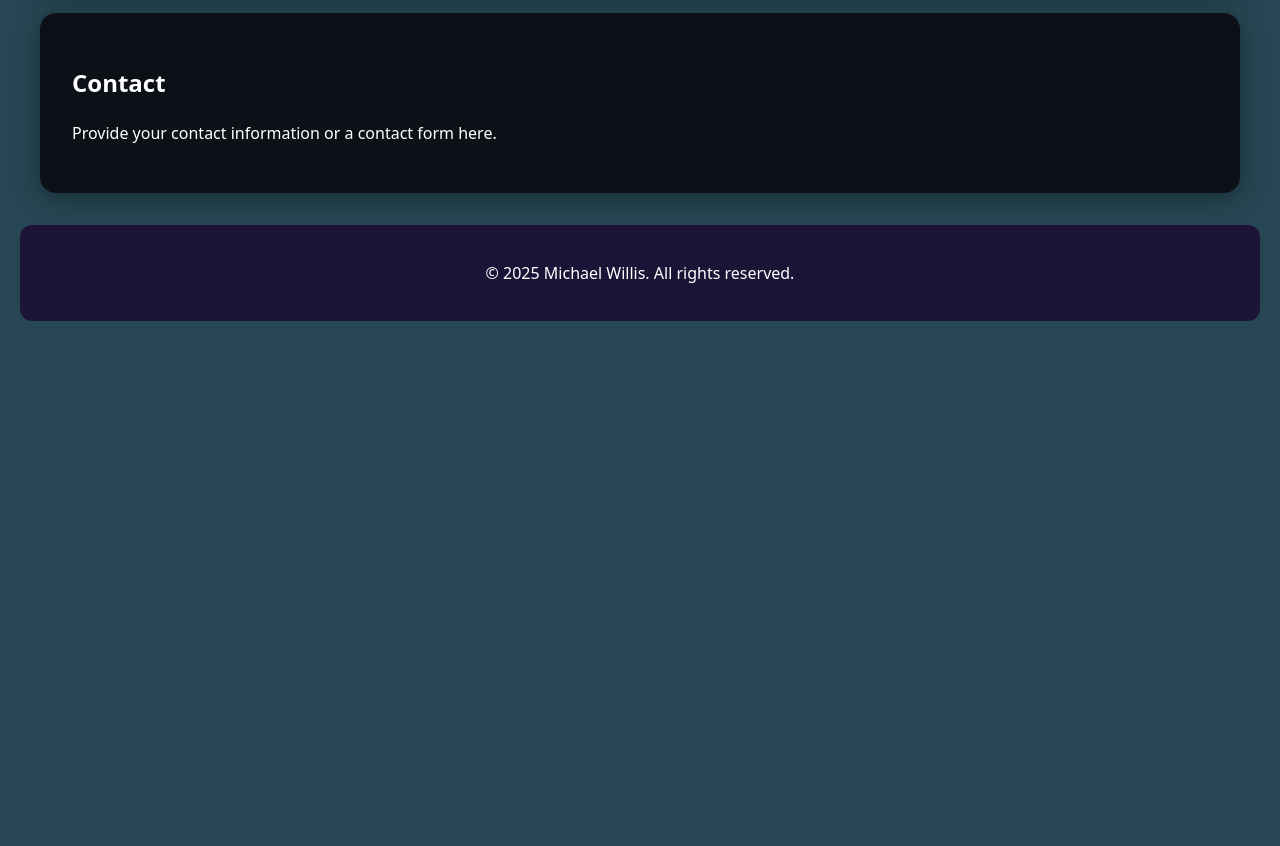
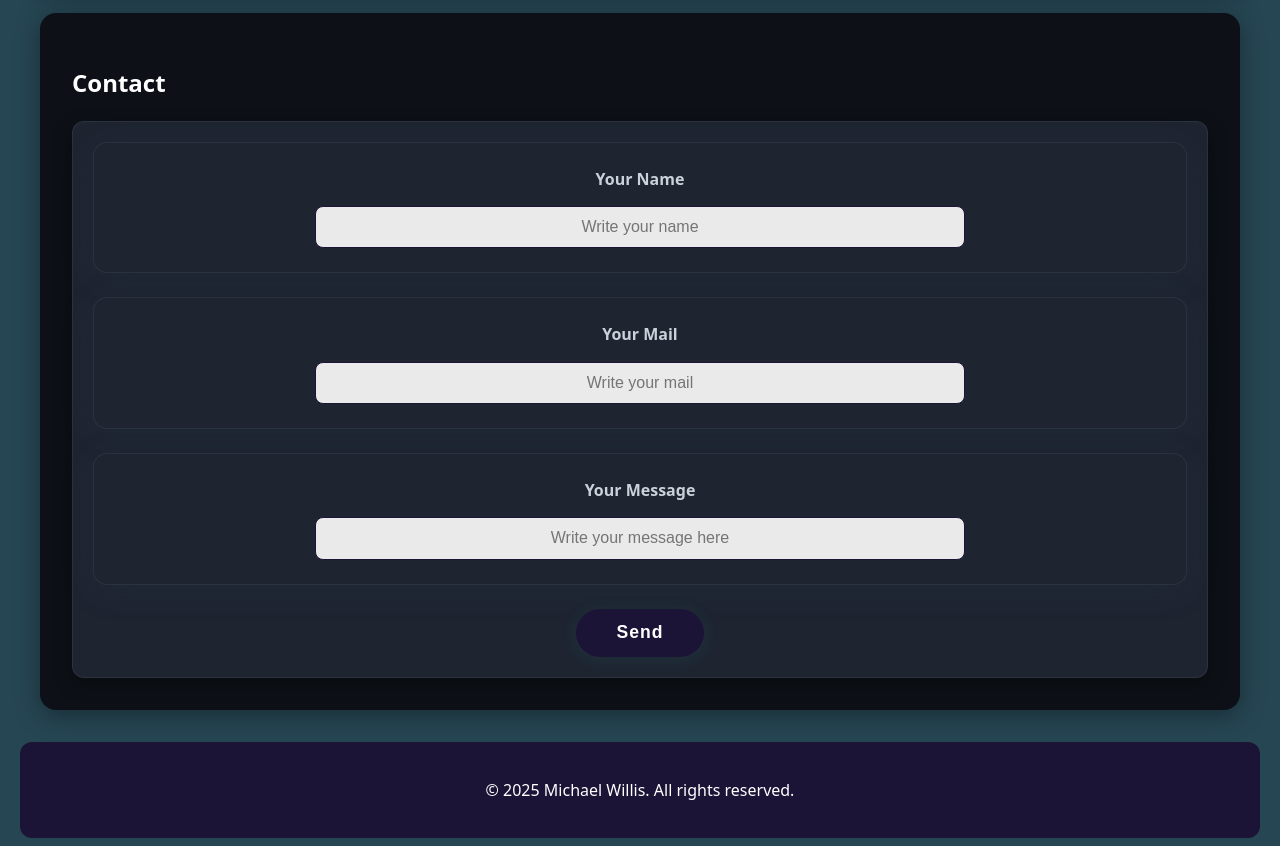
Before and after one commit to AlbertoWebDev/Portfolio-Proyect, a plain HTML site: page index.html in a window 1280 px wide. Shown: the part 2480-3326 px from the top of the page. Before the commit the page ends 2809 px from the top, so only its background shows below. Drawn offline with nearby package versions, Linux system fonts and the light colour scheme; a web font is replaced by a local one.

Commit message:
contact form added

```diff
--- a/index.html
+++ b/index.html
@@ -131,8 +131,26 @@
 
     <section id="contact" class="content-section">
       <h2>Contact</h2>
-      <p>Provide your contact information or a contact form here.</p>
-    </section>
+        <form>
+          <div class="card">
+            <div class=" card form-card">
+              <label id="text-area" for="name">Your Name<br></label>
+              <input type="text" id="form-element" name="name" placeholder="Write your name" required value>
+            </div>
+            <div class="card form-card">
+              <label id="text-area" for="mail">Your Mail<br></label>
+              <input type="mail" id="form-element" name="mail" placeholder="Write your mail" required value>
+            </div>
+            <div class="card form-card">
+              <label id="text-area" for="text">Your Message<br></label>
+              <input type="text" id="form-element" name="message" placeholder="Write your message here" required value>
+            </div>
+            <button type="card-submit" class="contact-form-btn">
+              Send
+            </button>
+          </div>
+        </form>
+      </section>
   </main>
 
   <footer class="site-footer">
--- a/style.css
+++ b/style.css
@@ -165,6 +165,96 @@ section {
 
 .project--icon img { width: 400px; }
 
+.form-card {
+  color: #222;
+  background: var(--card-bg);
+  margin: 0 0 1.5rem 0;
+  padding: 1.5rem 2rem;
+  box-shadow: 0 6px 32px rgba(44,62,80,0.18);
+  border-radius: 14px;
+  display: flex;
+  flex-direction: column;
+  gap: 0.5rem;
+  align-items: center; /* Add this line to center children horizontally */
+}
+
+.form-card label {
+  font-weight: 600;
+  color: var(--muted);
+  margin-bottom: 0.25rem;
+  font-size: 1rem;
+}
+
+.form-card input,
+.form-card textarea {
+  text-align: center;
+  background: rgba(245,245,245,0.95);
+  border: 1px solid var(--surface);
+  border-radius: 8px;
+  padding: 0.7rem 1rem;
+  font-size: 1rem;
+  color: black;
+  margin-top: 0.2rem;
+  transition: border-color 0.2s;
+  outline: none;
+  width: 60%;
+  resize: none;
+}
+
+#text-area {
+  text-align: center;
+}
+
+#form-element {
+  align-items: center;
+  display: block;      /* Ensure it's a block for margin auto to work */
+  margin-left: auto;
+  margin-right: auto;
+}
+
+.form-card input:focus,
+.form-card textarea:focus {
+  border-color: #2a9d8f;
+}
+
+.form-card textarea {
+  min-height: 90px;
+  max-height: 220px;
+}
+
+.contact-form-btn {
+  display: block;
+  margin: 1.5rem auto 0 auto;
+  background: var(--surface);
+  color: var(--text);
+  border: none;
+  border-radius: 32px;
+  padding: 0.85rem 2.5rem;
+  font-size: 1.1rem;
+  font-weight: 700;
+  cursor: pointer;
+  box-shadow: 0 2px 16px rgba(42,157,143,0.13);
+  letter-spacing: 1px;
+  transition: background 0.2s, box-shadow 0.2s, transform 0.15s;
+}
+
+.contact-form-btn:hover,
+.contact-form-btn:focus {
+  background: var(--accent-2);
+  box-shadow: 0 4px 24px rgba(42,157,143,0.22);
+  transform: translateY(-2px) scale(1.04);
+}
+
+@media (max-width: 47.99rem) {
+  .form-card {
+    padding: 1rem;
+  }
+  .contact-form-btn {
+    width: 100%;
+    padding: 1rem 0;
+  }
+}
+
 /* Footer */
 .site-footer {
   max-width: var(--max-width);
```
